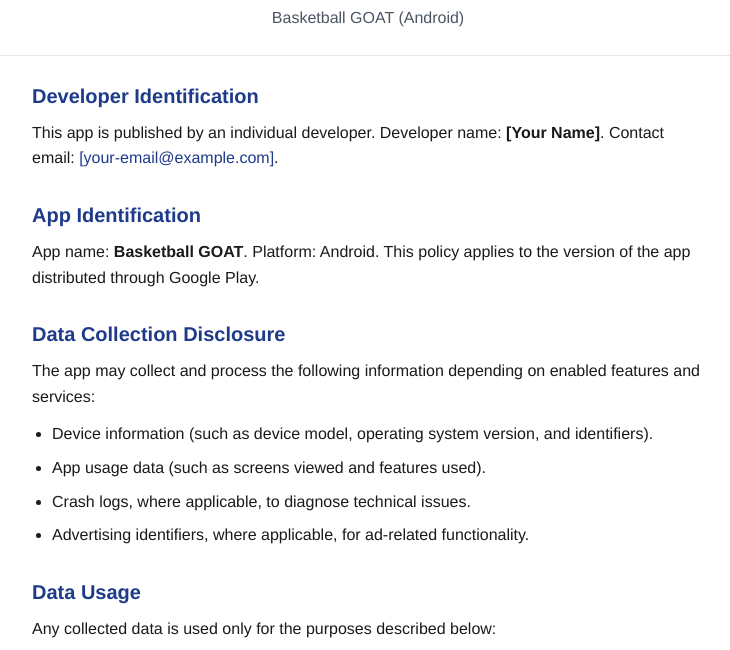
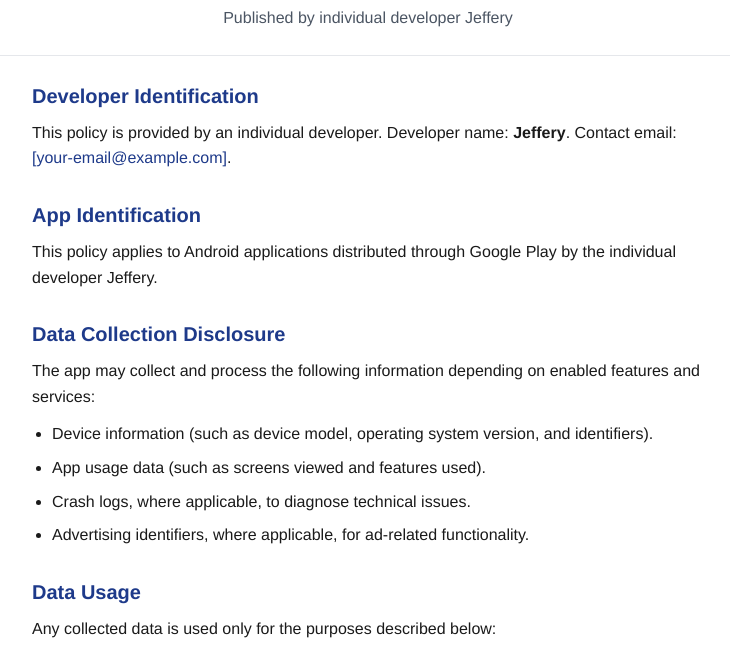
Before and after one commit to Crowffery/Rainbow-Crow, a plain HTML site: page index.html in a window 1280 px wide. Shown: the part 94-744 px from the top of the page, without its empty margins (272-1002 px from the left). Drawn offline with Linux system fonts and the light colour scheme.

Commit message:
Update privacy policy developer details

```diff
--- a/index.html
+++ b/index.html
@@ -3,24 +3,24 @@
 <head>
   <meta charset="UTF-8">
   <meta name="viewport" content="width=device-width, initial-scale=1.0">
-  <title>Privacy Policy | Basketball GOAT</title>
+  <title>Privacy Policy | Jeffery</title>
   <link rel="stylesheet" href="style.css">
 </head>
 <body>
   <header class="page-header">
     <h1>Privacy Policy</h1>
-    <p class="app-name">Basketball GOAT (Android)</p>
+    <p class="app-name">Published by individual developer Jeffery</p>
   </header>
 
   <main>
     <section>
       <h2>Developer Identification</h2>
-      <p>This app is published by an individual developer. Developer name: <strong>[Your Name]</strong>. Contact email: <a href="mailto:[your-email@example.com]">[your-email@example.com]</a>.</p>
+      <p>This policy is provided by an individual developer. Developer name: <strong>Jeffery</strong>. Contact email: <a href="mailto:[your-email@example.com]">[your-email@example.com]</a>.</p>
     </section>
 
     <section>
       <h2>App Identification</h2>
-      <p>App name: <strong>Basketball GOAT</strong>. Platform: Android. This policy applies to the version of the app distributed through Google Play.</p>
+      <p>This policy applies to Android applications distributed through Google Play by the individual developer Jeffery.</p>
     </section>
 
     <section>
```
Also changed, not shown: 1 other file.
